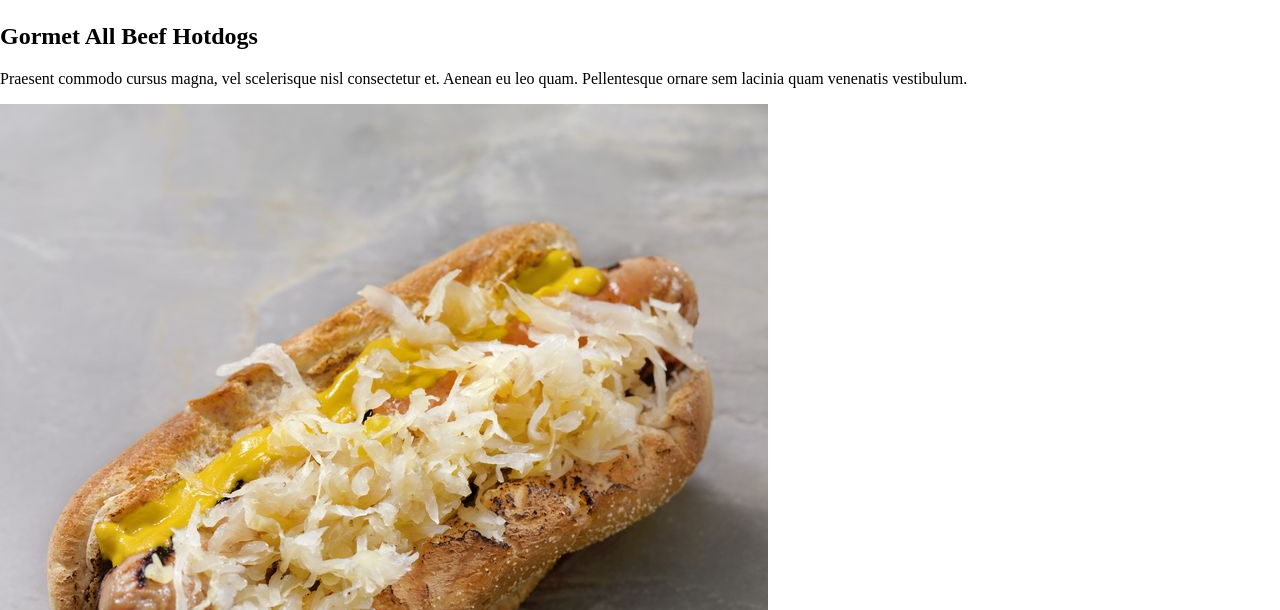
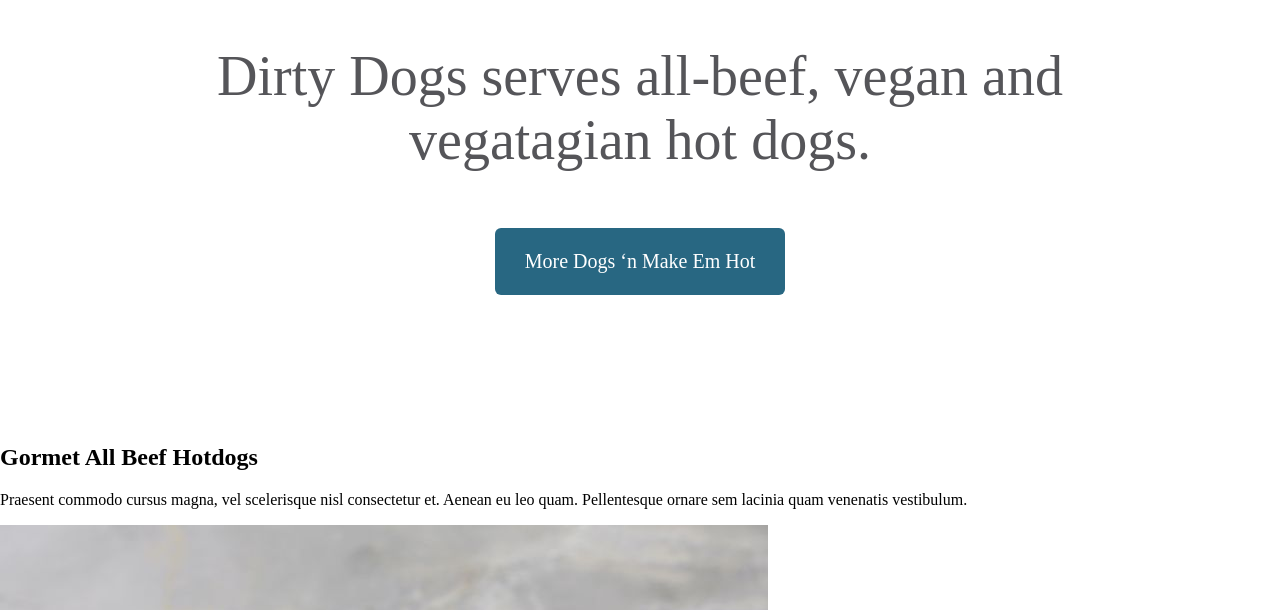
Before and after one commit to ari10000krat/homework2_Diana-edition, a plain HTML site: page index.html in a window 1280 px wide. Shown: the part 716-1326 px from the top of the page. Drawn offline with Linux system fonts and the light colour scheme.

Commit message:
Add hero part design.

```diff
--- a/styles/style.css
+++ b/styles/style.css
@@ -9,7 +9,7 @@ body {
 }
 
 
-/* Wrapping container to center content */
+/* =========== HEADER =========== */
 
 .container {
     max-width: 1280px;
@@ -48,3 +48,22 @@ a.navbar-item:hover {
     text-align: center;
     box-shadow: 0px 5px 24px -16px black;
 }
+
+.hero{
+    text-align: center;
+    padding: 100px 0px 100px 0px;
+}
+.hero-slogan{
+    font-size: 56px;
+    color: #555559;
+
+}
+.hero-link{
+    font-size: 20px;
+    background-color: #286782;
+    color:white;
+    text-decoration: none;
+    display: inline-block;
+    padding: 22px 30px 22px 30px;
+    border-radius: 6px;
+}
```
